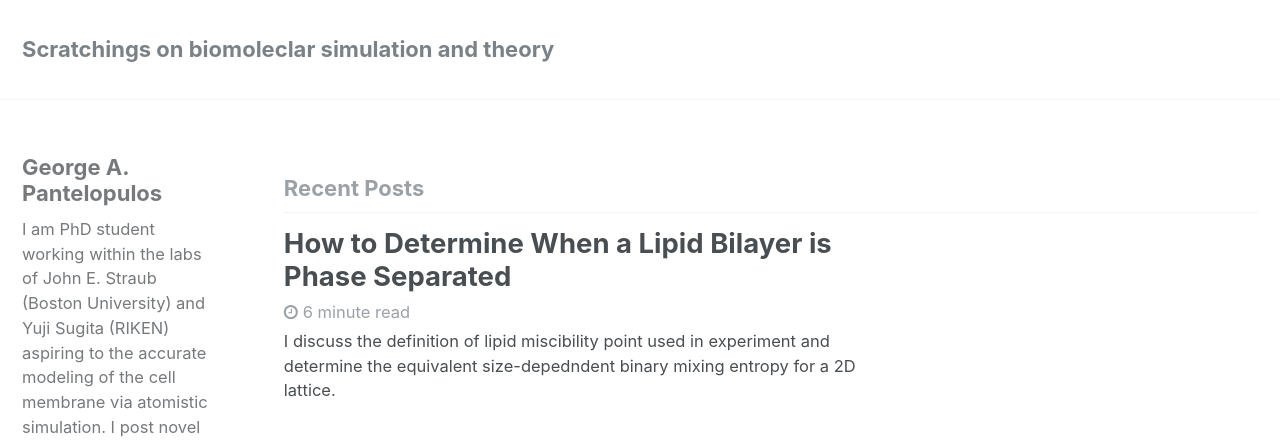
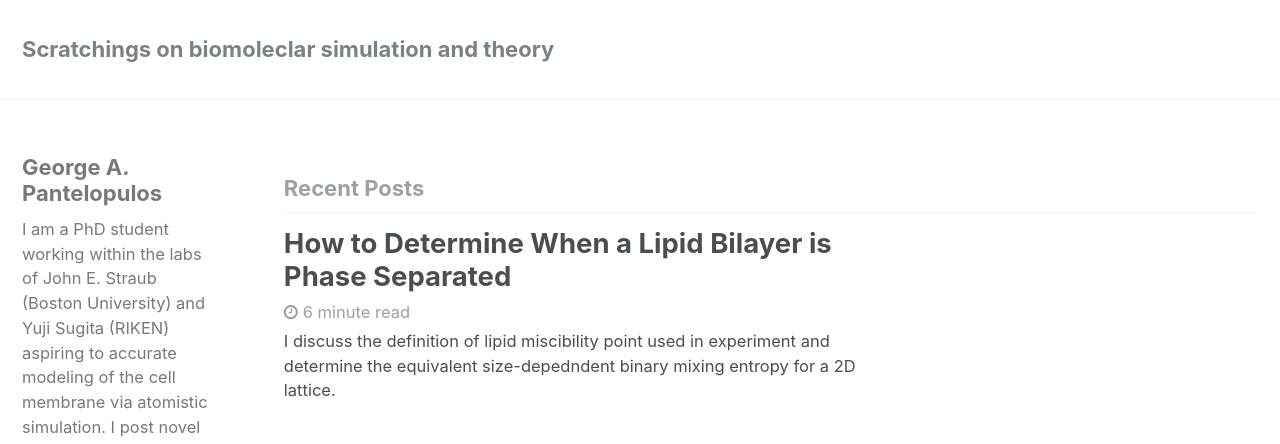
Before and after one commit to gpantel/gpantel.github.io, a Jekyll site: the page built from index.html, in a window 1280 px wide. Shown: the top 444 px of the page. Built offline with Jekyll 4.4.1, drawn with Linux system fonts in a browser that asks for light colours; the list of posts is cut into pages by our own code; some of the changed text lies outside the part shown.

Commit message:
Fixed up some grammar

```diff
--- a/_config.yml
+++ b/_config.yml
@@ -79,7 +79,7 @@ analytics:
 author:
   name             : "George A. Pantelopulos"
   avatar           : # path of avatar image, e.g. "/assets/images/bio-photo.jpg"
-  bio              : "I am PhD student working within the labs of John E. Straub (Boston University) and Yuji Sugita (RIKEN) aspiring to the accurate modeling of the cell membrane via atomistic simulation. I post novel methods and analyses here for friends, collaborators, and the scientific community."
+  bio              : "I am a PhD student working within the labs of John E. Straub (Boston University) and Yuji Sugita (RIKEN) aspiring to accurate modeling of the cell membrane via atomistic simulation. I post novel methods and analyses here for friends, collaborators, and the scientific community."
   cv               : ""
   location         : "Boston, MA, USA"
   email            : "gpantel@bu.edu"
```
